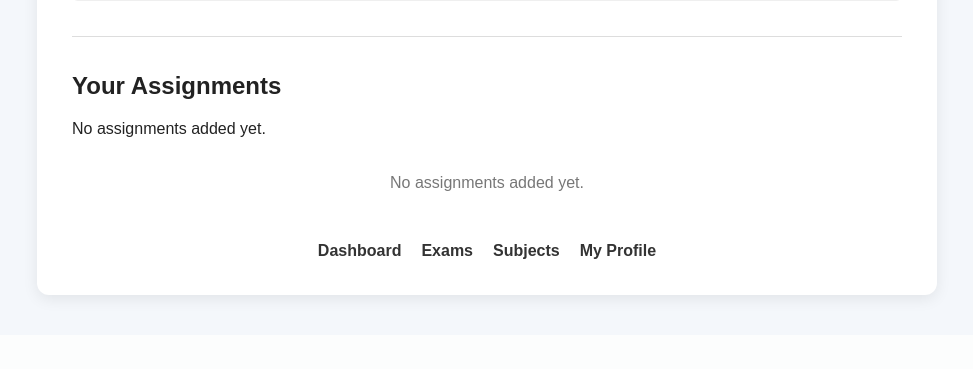
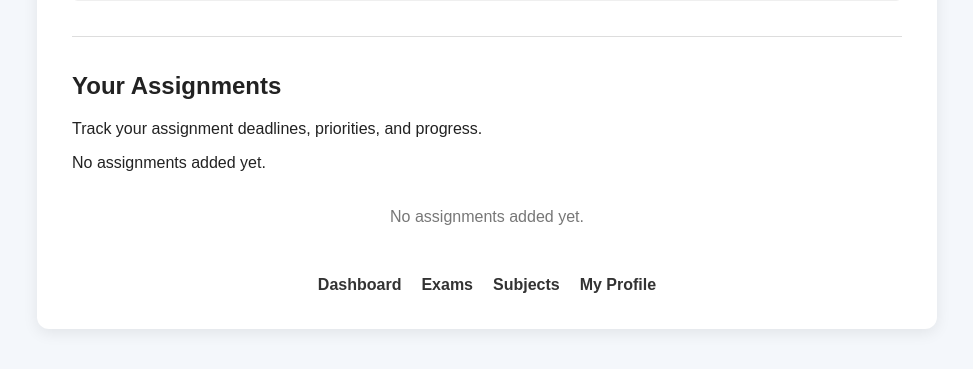
Before and after one commit to ganeshvibhuti30-prog/Student-Study-Planner, a Flask app: page /assignments in a window 1280 px wide. Shown: the part 780-1149 px from the top of the page, without its empty margins (153-1126 px from the left). Before the commit the page ends 1084 px from the top, so only its background shows below. Run offline with Flask 3, Linux system fonts and the light colour scheme; the visitor is signed in with stand-in values (Sample User, id 1); data that the repository does not hold is empty.

Commit message:
Add assignment section description

```diff
--- a/templates/assignments.html
+++ b/templates/assignments.html
@@ -156,6 +156,7 @@
             <!-- ASSIGNMENT LIST -->
 
             <h2>Your Assignments</h2>
+            <p>Track your assignment deadlines, priorities, and progress.</p>
             {% if not assignments %}
     <p>No assignments added yet.</p>
 {% endif %}
```
